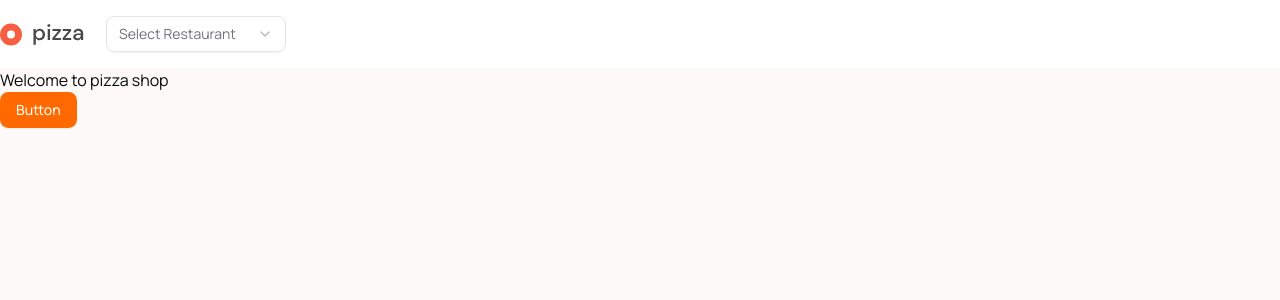
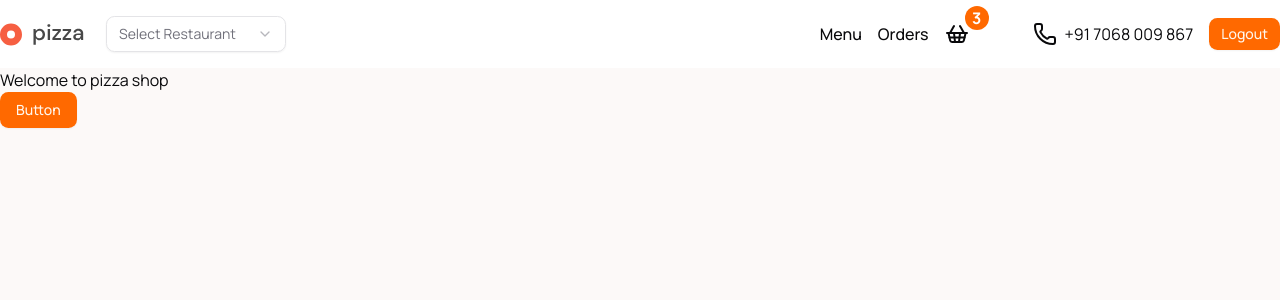
Before and after one commit to mzfirozuddin/mernstack-pizza-client-ui, a Next.js app: page / in a window 1280 px wide. Shown: the top 300 px of the page. Built offline with nearby package versions, Linux system fonts and the light colour scheme.

Commit message:
Add navbar

```diff
--- a/src/components/custom/header.tsx
+++ b/src/components/custom/header.tsx
@@ -6,11 +6,14 @@ import {
   SelectTrigger,
   SelectValue,
 } from "../ui/select";
+import Link from "next/link";
+import { Phone, ShoppingBasket } from "lucide-react";
+import { Button } from "../ui/button";
 
 const Header = () => {
   return (
     <header className="bg-white">
-      <nav className="container mx-auto py-4">
+      <nav className="container mx-auto py-4 flex items-center justify-between">
         {/* Logo present in this div */}
         <div className="flex items-center space-x-4">
           <svg
@@ -45,6 +48,34 @@ const Header = () => {
             </SelectContent>
           </Select>
         </div>
+
+        <div className="flex items-center space-x-4">
+          <ul className="flex items-center font-medium space-x-4">
+            <li>
+              <Link className="hover:text-primary" href={"/"}>
+                Menu
+              </Link>
+            </li>
+            <li>
+              <Link className="hover:text-primary" href={"/"}>
+                Orders
+              </Link>
+            </li>
+          </ul>
+          <div className="relative">
+            <Link href={"/cart"}>
+              <ShoppingBasket className="hover:text-primary" />
+            </Link>
+            <span className="absolute -top-4 -right-5 h-6 w-6 flex items-center justify-center rounded-full bg-primary font-bold text-white">
+              3
+            </span>
+          </div>
+          <div className="flex items-center gap-x-2 ml-12">
+            <Phone />
+            <span>+91 7068 009 867</span>
+          </div>
+          <Button size={"sm"}>Logout</Button>
+        </div>
       </nav>
     </header>
   );
```
